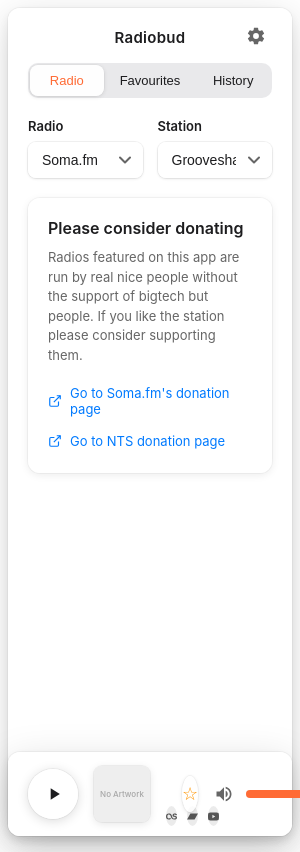
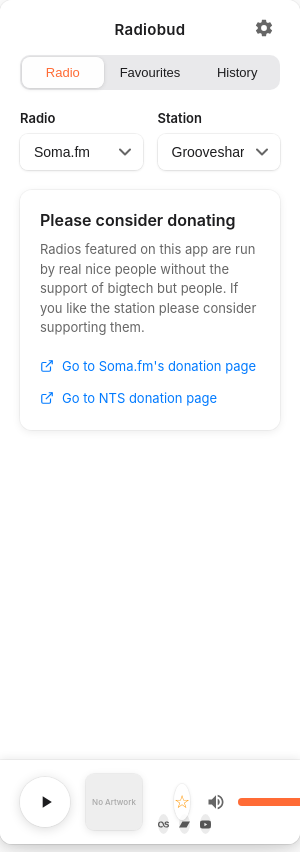
Before and after one commit to Lapin/RadioBud, an Electron app: page index.html in a window 300 px wide. Drawn offline with Linux system fonts and the light colour scheme; no server answers.

Commit message:
Remove all extra padding/margins - make glass window fill entire viewport

```diff
--- a/styles.css
+++ b/styles.css
@@ -20,13 +20,13 @@
   backdrop-filter: blur(40px) saturate(180%);
   -webkit-backdrop-filter: blur(40px) saturate(180%);
   border-radius: 12px;
-  margin: 8px;
+  margin: 0;
   padding: 16px 20px 100px 20px;
   box-shadow:
     0 0 0 1px rgba(0, 0, 0, 0.04),
     0 10px 40px rgba(0, 0, 0, 0.15),
     0 4px 12px rgba(0, 0, 0, 0.08);
-  min-height: calc(100vh - 16px);
+  min-height: 100vh;
 }
 
 /* Header */
@@ -246,22 +246,21 @@
 /* Glass Control Bar */
 .glass-control-bar {
   position: fixed;
-  bottom: 8px;
-  left: 8px;
-  right: 8px;
+  bottom: 0;
+  left: 0;
+  right: 0;
   height: 84px;
   background: rgba(255, 255, 255, 0.8);
   backdrop-filter: blur(40px) saturate(180%);
   -webkit-backdrop-filter: blur(40px) saturate(180%);
-  border-radius: 12px;
+  border-radius: 0 0 12px 12px;
   display: flex;
   align-items: center;
   gap: 16px;
   padding: 0 20px;
   box-shadow:
     0 0 0 1px rgba(0, 0, 0, 0.04),
-    0 10px 40px rgba(0, 0, 0, 0.15),
-    0 4px 12px rgba(0, 0, 0, 0.08);
+    0 -2px 8px rgba(0, 0, 0, 0.08);
   -webkit-app-region: no-drag;
   z-index: 1000;
 }
```
